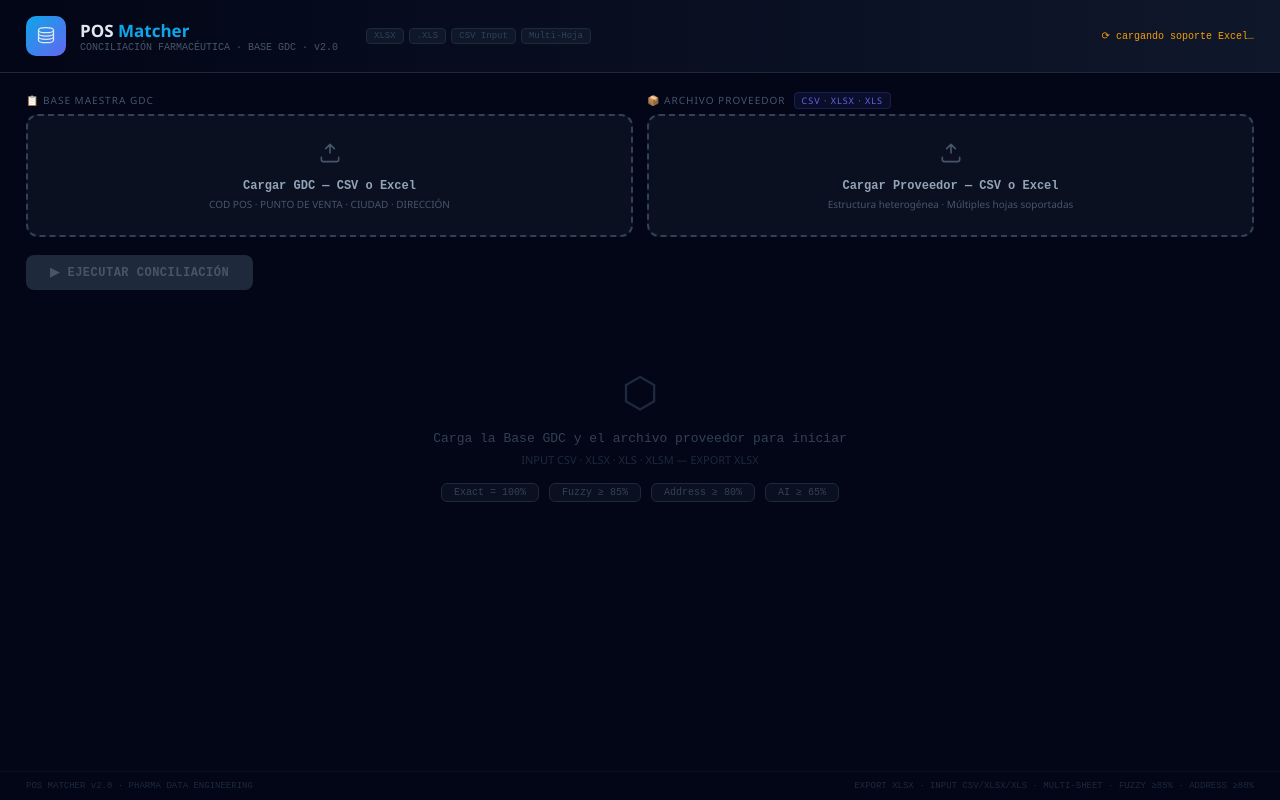
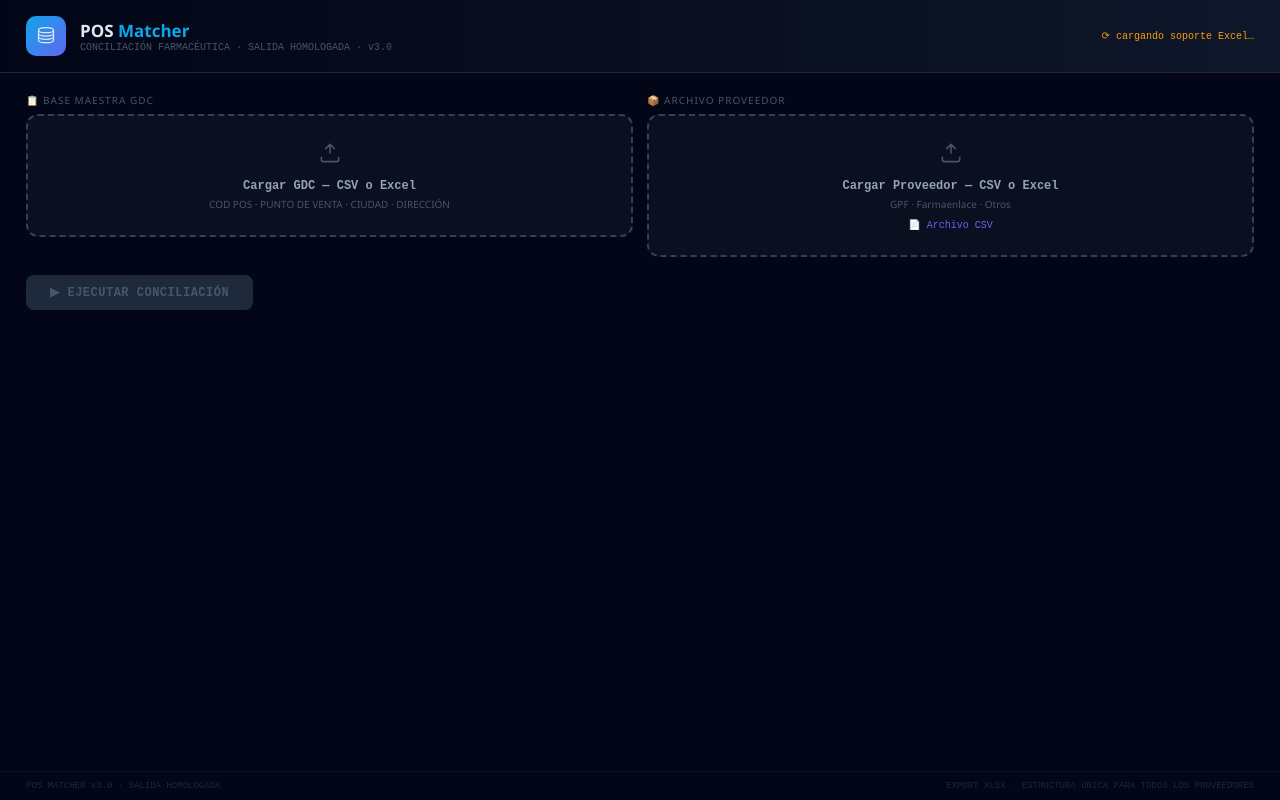
Before and after one commit to joviralexander-del/pos-matcher-, a React (Create React App) app: page / in a window 1280 px wide. Built offline with nearby package versions, Linux system fonts and the light colour scheme.

Commit message:
Add files via upload

```diff
--- a/src/App.js
+++ b/src/App.js
@@ -134,6 +134,7 @@ const NAME_COLS = ["NOMBRE LOCAL","FARMACIA","PUNTO DE VENTA","CLIENTE","ESTABLE
 const CITY_COLS = ["CIUDAD","CANTON","CANTÓN","CITY"];
 const PROV_COLS = ["PROVINCIA VENTA","PROVINCIA","PROVINCE","PROV"];
 const ADDR_COLS = ["DIRECCION","DIRECCIÓN","ADDRESS","DIR","DOMICILIO"];
+const CODE_COLS = ["COD LOCAL","CODIGO LOCAL","CÓDIGO LOCAL","CODIGO","CÓDIGO","ID LOCAL","LOCAL ID"];
 
 function detectCol(headers, candidates) {
   const normalizedHeaders = headers.map(h => ({ raw: h, norm: normHeader(h) }));
@@ -198,7 +199,7 @@ function parseExcelBuffer(buffer, preferredSheetIndex = 0, fileName = "") {
   let headerRowIdx = 0;
 
   if (normHeader(fileName).includes("BASE_GDC")) {
-    headerRowIdx = 2; // fila 3
+    headerRowIdx = 2;
   } else {
     for (let i = 0; i < Math.min(10, rawRows.length); i++) {
       const row = rawRows[i] || [];
@@ -226,7 +227,7 @@ function parseExcelBuffer(buffer, preferredSheetIndex = 0, fileName = "") {
       return obj;
     });
 
-  return { rows, sheetNames: wb.SheetNames };
+  return { rows, sheetNames: wb.SheetNames, activeSheetName: sheetName };
 }
 
 function readFileAsync(file) {
@@ -405,7 +406,7 @@ function matchRecord(record, preparedGdc, colMap) {
   if (/OFICINA MATRIZ/i.test(rawName)) {
     return {
       "COD POS": "",
-      "PUNTO DE VENTA": "— OFICINA MATRIZ (ignorada)",
+      "PUNTO DE VENTA": "",
       "CADENA": "",
       "BRICK": "",
       "PROVINCIA": "",
@@ -502,8 +503,16 @@ function matchRecord(record, preparedGdc, colMap) {
   };
 }
 
-// ─── STANDARD OUTPUT / EXCEL EXPORT ───────────────────────────────────────────
-const STANDARD_MATCH_COLS = [
+// ─── HOMOLOGATED OUTPUT ───────────────────────────────────────────────────────
+const OUTPUT_HEADERS = [
+  "PROVEEDOR",
+  "HOJA",
+  "COD_LOCAL_PROVEEDOR",
+  "NOMBRE_FARMACIA_PROVEEDOR",
+  "CADENA_PROVEEDOR",
+  "PROVINCIA_PROVEEDOR",
+  "CIUDAD_PROVEEDOR",
+  "DIRECCION_PROVEEDOR",
   "COD POS",
   "PUNTO DE VENTA",
   "CADENA",
@@ -515,17 +524,56 @@ const STANDARD_MATCH_COLS = [
   "TIPO_MATCH"
 ];
 
-function buildOutputRow(providerRow, matchRow, providerHeaders) {
-  const providerPart = {};
-  providerHeaders.forEach(h => {
-    providerPart[h] = providerRow?.[h] ?? "";
-  });
+function getProviderStandardFields(providerRow, colMap, providerCfg, providerName, activeSheetName) {
+  const rawName = providerRow?.[colMap.name] ?? "";
+  const rawCity = providerRow?.[colMap.city] ?? "";
+  const rawProv = providerRow?.[colMap.prov] ?? "";
+  const rawAddr = providerRow?.[colMap.addr] ?? "";
+  const codeCol = detectCol(Object.keys(providerRow || {}), CODE_COLS);
+  const rawCode = codeCol ? (providerRow?.[codeCol] ?? "") : "";
 
+  let cadenaProv = "";
+  if (providerCfg.isGPF) cadenaProv = "SANASANA";
+  else if (providerCfg.isFarmaenlace) {
+    const n = normalizeText(rawName);
+    if (n.startsWith("ECONOMICA")) cadenaProv = "ECONOMICA";
+    else if (n.startsWith("MEDICITY")) cadenaProv = "MEDICITY";
+    else if (n.startsWith("PAF MTR")) cadenaProv = "PAF MTR";
+    else if (n.startsWith("CRUZ AZUL")) cadenaProv = "CRUZ AZUL";
+    else if (n.startsWith("SANASANA")) cadenaProv = "SANASANA";
+    else if (n.startsWith("FYBECA")) cadenaProv = "FYBECA";
+    else if (n.startsWith("BP")) cadenaProv = "BP";
+    else if (n.startsWith("PHARMACYS")) cadenaProv = "PHARMACYS";
+    else if (n.startsWith("COMUNITARIA")) cadenaProv = "COMUNITARIA";
+    else if (n.startsWith("MAY DIFARMES")) cadenaProv = "MAY DIFARMES";
+  }
+
+  return {
+    PROVEEDOR: providerName || "",
+    HOJA: activeSheetName || "CSV",
+    COD_LOCAL_PROVEEDOR: rawCode,
+    NOMBRE_FARMACIA_PROVEEDOR: rawName,
+    CADENA_PROVEEDOR: cadenaProv,
+    PROVINCIA_PROVEEDOR: rawProv,
+    CIUDAD_PROVEEDOR: rawCity,
+    DIRECCION_PROVEEDOR: rawAddr
+  };
+}
+
+function buildOutputRow(providerRow, matchRow, colMap, providerCfg, providerName, activeSheetName) {
+  const prov = getProviderStandardFields(providerRow, colMap, providerCfg, providerName, activeSheetName);
   const brickRaw = matchRow?.["BRICK"] || "";
   const brickNum = /^\d+/.test(brickRaw) ? brickRaw.match(/^\d+/)[0] : brickRaw;
 
   return {
-    ...providerPart,
+    "PROVEEDOR": prov.PROVEEDOR,
+    "HOJA": prov.HOJA,
+    "COD_LOCAL_PROVEEDOR": prov.COD_LOCAL_PROVEEDOR,
+    "NOMBRE_FARMACIA_PROVEEDOR": prov.NOMBRE_FARMACIA_PROVEEDOR,
+    "CADENA_PROVEEDOR": prov.CADENA_PROVEEDOR,
+    "PROVINCIA_PROVEEDOR": prov.PROVINCIA_PROVEEDOR,
+    "CIUDAD_PROVEEDOR": prov.CIUDAD_PROVEEDOR,
+    "DIRECCION_PROVEEDOR": prov.DIRECCION_PROVEEDOR,
     "COD POS": matchRow?.["COD POS"] ?? "",
     "PUNTO DE VENTA": matchRow?.["PUNTO DE VENTA"] ?? "",
     "CADENA": matchRow?.["CADENA"] ?? "",
@@ -544,7 +592,7 @@ function autoWidthFromRows(rows, headers) {
       String(h || "").length,
       ...rows.slice(0, 1000).map(r => String(r?.[h] ?? "").length)
     );
-    return { wch: Math.min(Math.max(maxLen + 2, 12), 45) };
+    return { wch: Math.min(Math.max(maxLen + 2, 12), 40) };
   });
 }
 
@@ -554,20 +602,28 @@ function exportExcelWorkbook(allRows, noMatchRows, filenameBase = "pos_resultado
 
   const wb = XLSX.utils.book_new();
 
-  const allHeaders = Object.keys(allRows[0] || {});
-  const wsAll = XLSX.utils.json_to_sheet(allRows, { header: allHeaders });
+  const normalizedAll = allRows.map(r => {
+    const obj = {};
+    OUTPUT_HEADERS.forEach(h => { obj[h] = r?.[h] ?? ""; });
+    return obj;
+  });
+
+  const wsAll = XLSX.utils.json_to_sheet(normalizedAll, { header: OUTPUT_HEADERS });
   wsAll["!autofilter"] = { ref: wsAll["!ref"] };
-  wsAll["!cols"] = autoWidthFromRows(allRows, allHeaders);
+  wsAll["!cols"] = autoWidthFromRows(normalizedAll, OUTPUT_HEADERS);
   XLSX.utils.book_append_sheet(wb, wsAll, "RESULTADOS");
 
-  const nmRows = noMatchRows?.length
-    ? noMatchRows
-    : [Object.fromEntries(allHeaders.map(h => [h, ""]))];
+  const safeNoMatch = noMatchRows?.length
+    ? noMatchRows.map(r => {
+        const obj = {};
+        OUTPUT_HEADERS.forEach(h => { obj[h] = r?.[h] ?? ""; });
+        return obj;
+      })
+    : [Object.fromEntries(OUTPUT_HEADERS.map(h => [h, ""]))];
 
-  const nmHeaders = Object.keys(nmRows[0] || {});
-  const wsNo = XLSX.utils.json_to_sheet(nmRows, { header: nmHeaders });
+  const wsNo = XLSX.utils.json_to_sheet(safeNoMatch, { header: OUTPUT_HEADERS });
   wsNo["!autofilter"] = { ref: wsNo["!ref"] };
-  wsNo["!cols"] = autoWidthFromRows(nmRows, nmHeaders);
+  wsNo["!cols"] = autoWidthFromRows(safeNoMatch, OUTPUT_HEADERS);
   XLSX.utils.book_append_sheet(wb, wsNo, "NO_MATCH");
 
   XLSX.writeFile(wb, `${filenameBase}.xlsx`);
@@ -575,12 +631,19 @@ function exportExcelWorkbook(allRows, noMatchRows, filenameBase = "pos_resultado
 
 function exportExcelSingleSheet(rows, filename, sheetName = "NO_MATCH") {
   const XLSX = window.XLSX;
-  if (!XLSX || !rows?.length) return;
+  if (!XLSX) return;
 
-  const headers = Object.keys(rows[0] || {});
-  const ws = XLSX.utils.json_to_sheet(rows, { header: headers });
+  const safeRows = rows?.length
+    ? rows.map(r => {
+        const obj = {};
+        OUTPUT_HEADERS.forEach(h => { obj[h] = r?.[h] ?? ""; });
+        return obj;
+      })
+    : [Object.fromEntries(OUTPUT_HEADERS.map(h => [h, ""]))];
+
+  const ws = XLSX.utils.json_to_sheet(safeRows, { header: OUTPUT_HEADERS });
   ws["!autofilter"] = { ref: ws["!ref"] };
-  ws["!cols"] = autoWidthFromRows(rows, headers);
+  ws["!cols"] = autoWidthFromRows(safeRows, OUTPUT_HEADERS);
 
   const wb = XLSX.utils.book_new();
   XLSX.utils.book_append_sheet(wb, ws, sheetName);
@@ -749,6 +812,7 @@ export default function App() {
   const [provName, setProvName]     = useState(null);
   const [provSheets, setProvSheets] = useState(null);
   const [provSheet, setProvSheet]   = useState(0);
+  const [provSheetName, setProvSheetName] = useState("CSV");
   const [provType, setProvType]     = useState(null);
   const [results, setResults]       = useState(null);
   const [noMatch, setNoMatch]       = useState(null);
@@ -758,6 +822,7 @@ export default function App() {
   const [tab, setTab]               = useState("results");
   const [page, setPage]             = useState(0);
   const [progress, setProgress]     = useState(0);
+  const [providerCfgState, setProviderCfgState] = useState({ isGPF:false, isFarmaenlace:false });
 
   const PAGE_SIZE = 20;
 
@@ -794,10 +859,12 @@ export default function App() {
       setProvData(parsed.rows);
       setProvSheets(parsed.sheetNames);
       setProvSheet(0);
+      setProvSheetName(parsed.activeSheetName || parsed.sheetNames?.[0] || "HOJA1");
     } else {
       setProvData(parseCSVText(r.data));
       setProvSheets(null);
       setProvSheet(0);
+      setProvSheetName("CSV");
     }
   }, []);
 
@@ -807,6 +874,7 @@ export default function App() {
     const parsed = parseExcelBuffer(provRaw.data, idx, provRaw.name);
     setProvData(parsed.rows);
     setProvSheet(idx);
+    setProvSheetName(parsed.activeSheetName || parsed.sheetNames?.[idx] || `HOJA${idx + 1}`);
     setResults(null);
     setNoMatch(null);
     setMetrics(null);
@@ -822,14 +890,15 @@ export default function App() {
     await new Promise(r => setTimeout(r, 30));
 
     const headers = Object.keys(provData[0] || {});
-    const providerHeaders = headers.slice();
     const providerCfg = getProviderConfig(provName, headers);
+    setProviderCfgState(providerCfg);
 
     let detected = {
       name: detectCol(headers, NAME_COLS) || headers[0],
       city: detectCol(headers, CITY_COLS),
       prov: detectCol(headers, PROV_COLS),
       addr: detectCol(headers, ADDR_COLS),
+      code: detectCol(headers, CODE_COLS),
     };
 
     if (providerCfg.isGPF) {
@@ -837,6 +906,7 @@ export default function App() {
         ...detected,
         name: resolveColumn(headers, "NOMBRE LOCAL", detected.name),
         city: resolveColumn(headers, "CIUDAD", detected.city),
+        code: resolveColumn(headers, "COD LOCAL", detected.code),
       };
     }
 
@@ -914,7 +984,14 @@ export default function App() {
         ...cleanR
       } = r;
 
-      const enriched = buildOutputRow(rec, cleanR, providerHeaders);
+      const enriched = buildOutputRow(
+        rec,
+        cleanR,
+        detected,
+        providerCfg,
+        provName,
+        provSheetName
+      );
 
       if (r.TIPO_MATCH === "NO_MATCH") {
         none++;
@@ -950,7 +1027,7 @@ export default function App() {
   const displayRows = tab === "results" ? (results || []) : (noMatch || []);
   const totalPages  = Math.max(1, Math.ceil(displayRows.length / PAGE_SIZE));
   const pageRows    = displayRows.slice(page * PAGE_SIZE, (page + 1) * PAGE_SIZE);
-  const provCols    = provData ? Object.keys(provData[0] || {}).slice(0, 5) : [];
+  const previewCols = OUTPUT_HEADERS;
   const coverageColor = !metrics ? "#64748b"
     : metrics.coverage >= 80 ? "#22c55e"
     : metrics.coverage >= 60 ? "#f59e0b"
@@ -965,7 +1042,6 @@ export default function App() {
       display:"flex",
       flexDirection:"column"
     }}>
-
       <div style={{
         borderBottom:"1px solid #1e293b",
         padding:"16px 26px",
@@ -991,27 +1067,8 @@ export default function App() {
             POS <span style={{ color:"#0ea5e9" }}>Matcher</span>
           </div>
           <div style={{ fontSize:10, color:"#475569", fontFamily:"'DM Mono',monospace" }}>
-            CONCILIACIÓN FARMACÉUTICA · BASE GDC · v2.0
+            CONCILIACIÓN FARMACÉUTICA · SALIDA HOMOLOGADA · v3.0
           </div>
-        </div>
-
-        <div style={{ display:"flex", gap:5, marginLeft:14 }}>
-          {["XLSX",".XLS","CSV Input","Multi-Hoja"].map(f => (
-            <span
-              key={f}
-              style={{
-                background:"#0f172a",
-                border:"1px solid #1e293b",
-                color:"#334155",
-                borderRadius:4,
-                padding:"2px 7px",
-                fontSize:9,
-                fontFamily:"'DM Mono',monospace"
-              }}
-            >
-              {f}
-            </span>
-          ))}
         </div>
 
         {!xlsxReady && (
@@ -1049,8 +1106,7 @@ export default function App() {
         )}
       </div>
 
-      <div style={{ flex:1, padding:"20px 26px", maxWidth:1440, width:"100%", margin:"0 auto" }}>
-
+      <div style={{ flex:1, padding:"20px 26px", maxWidth:1500, width:"100%", margin:"0 auto" }}>
         <div style={{ display:"grid", gridTemplateColumns:"1fr 1fr", gap:14, marginBottom:18 }}>
           <div>
             <div style={{
@@ -1093,27 +1149,16 @@ export default function App() {
               marginBottom:7
             }}>
               📦 Archivo Proveedor
-              <span style={{
-                marginLeft:8,
-                background:"#6366f115",
-                border:"1px solid #6366f130",
-                color:"#6366f1",
-                borderRadius:4,
-                padding:"1px 7px",
-                fontSize:9
-              }}>
-                CSV · XLSX · XLS
-              </span>
             </div>
 
             <DropZone
               label={provName || "Cargar Proveedor — CSV o Excel"}
-              sublabel="Estructura heterogénea · Múltiples hojas soportadas"
+              sublabel="GPF · Farmaenlace · Otros"
               onFile={handleProv}
               loaded={!!provData}
               color="#6366f1"
               accept=".csv,.txt,.xlsx,.xls,.xlsm"
-              tag={provType === "excel" ? "📊 Formato Excel detectado" : null}
+              tag={provType === "excel" ? `📊 Hoja activa: ${provSheetName}` : "📄 Archivo CSV"}
             />
 
             {provData && (
@@ -1123,7 +1168,7 @@ export default function App() {
                 marginTop:5,
                 fontFamily:"'DM Mono',monospace"
               }}>
-                ✓ {provData.length.toLocaleString()} registros · hoja: <b>{provSheets?.[provSheet] || "CSV"}</b>
+                ✓ {provData.length.toLocaleString()} registros
               </div>
             )}
 
@@ -1156,7 +1201,8 @@ export default function App() {
               { k:"NOMBRE", v:colMap.name, c:"#0ea5e9" },
               { k:"CIUDAD", v:colMap.city, c:"#22c55e" },
               { k:"PROVINCIA", v:colMap.prov, c:"#f59e0b" },
-              { k:"DIRECCIÓN", v:colMap.addr, c:"#a855f7" }
+              { k:"DIRECCIÓN", v:colMap.addr, c:"#a855f7" },
+              { k:"CÓDIGO", v:colMap.code, c:"#38bdf8" }
             ].map(({ k, v, c }) => (
               <div key={k} style={{ display:"flex", alignItems:"center", gap:5 }}>
                 <span style={{ fontSize:9, color:"#334155", fontFamily:"'DM Mono',monospace" }}>{k}</span>
@@ -1306,7 +1352,7 @@ export default function App() {
               <table style={{ width:"100%", borderCollapse:"collapse", fontSize:12 }}>
                 <thead>
                   <tr style={{ background:"#020617" }}>
-                    {provCols.map(c => (
+                    {previewCols.map(c => (
                       <th
                         key={c}
                         style={{
@@ -1324,10 +1370,6 @@ export default function App() {
                         {c}
                       </th>
                     ))}
-                    <th style={{ padding:"9px 13px", color:"#0ea5e9", fontFamily:"'DM Mono',monospace", fontSize:10, textTransform:"uppercase", borderBottom:"1px solid #1e293b", whiteSpace:"nowrap" }}>COD POS</th>
-                    <th style={{ padding:"9px 13px", color:"#334155", fontFamily:"'DM Mono',monospace", fontSize:10, textTransform:"uppercase", borderBottom:"1px solid #1e293b" }}>SCORE</th>
-                    <th style={{ padding:"9px 13px", color:"#334155", fontFamily:"'DM Mono',monospace", fontSize:10, textTransform:"uppercase", borderBottom:"1px solid #1e293b" }}>TIPO</th>
-                    <th style={{ padding:"9px 13px", color:"#334155", fontFamily:"'DM Mono',monospace", fontSize:10, textTransform:"uppercase", borderBottom:"1px solid #1e293b", whiteSpace:"nowrap" }}>PdV GDC</th>
                   </tr>
                 </thead>
                 <tbody>
@@ -1339,53 +1381,26 @@ export default function App() {
                         background: i % 2 === 0 ? "#0a1020" : "#0d1626"
                       }}
                     >
-                      {provCols.map(c => (
+                      {previewCols.map(c => (
                         <td
                           key={c}
                           style={{
                             padding:"8px 13px",
-                            color:"#94a3b8",
-                            maxWidth:150,
+                            color: c === "TIPO_MATCH"
+                              ? "#e2e8f0"
+                              : c === "MATCH_SCORE"
+                              ? (row[c] >= 88 ? "#22c55e" : row[c] >= 70 ? "#f59e0b" : "#ef4444")
+                              : "#94a3b8",
+                            fontFamily: c === "MATCH_SCORE" ? "'DM Mono',monospace" : "inherit",
+                            maxWidth:180,
                             overflow:"hidden",
                             textOverflow:"ellipsis",
                             whiteSpace:"nowrap"
                           }}
                         >
-                          {row[c] || "—"}
+                          {c === "TIPO_MATCH" ? <Badge type={row[c]} /> : (row[c] || "—")}
                         </td>
                       ))}
-
-                      <td style={{
-                        padding:"8px 13px",
-                        fontFamily:"'DM Mono',monospace",
-                        color: row["COD POS"] ? "#0ea5e9" : "#334155",
-                        fontWeight:700
-                      }}>
-                        {row["COD POS"] || "—"}
-                      </td>
-
-                      <td style={{
-                        padding:"8px 13px",
-                        fontFamily:"'DM Mono',monospace",
-                        color: row.MATCH_SCORE >= 88 ? "#22c55e" : row.MATCH_SCORE >= 70 ? "#f59e0b" : "#ef4444"
-                      }}>
-                        {row.MATCH_SCORE ? `${row.MATCH_SCORE}%` : "—"}
-                      </td>
-
-                      <td style={{ padding:"8px 13px" }}>
-                        <Badge type={row.TIPO_MATCH}/>
-                      </td>
-
-                      <td style={{
-                        padding:"8px 13px",
-                        color:"#475569",
-                        maxWidth:200,
-                        overflow:"hidden",
-                        textOverflow:"ellipsis",
-                        whiteSpace:"nowrap"
-                      }}>
-                        {row["PUNTO DE VENTA"] || "—"}
-                      </td>
                     </tr>
                   ))}
                 </tbody>
@@ -1440,36 +1455,6 @@ export default function App() {
             )}
           </div>
         )}
-
-        {!results && (
-          <div style={{ textAlign:"center", padding:"52px 0", color:"#1e293b" }}>
-            <div style={{ fontSize:42, marginBottom:12 }}>⬡</div>
-            <div style={{ fontFamily:"'DM Mono',monospace", fontSize:13, color:"#334155" }}>
-              Carga la Base GDC y el archivo proveedor para iniciar
-            </div>
-            <div style={{ fontSize:11, marginTop:6, color:"#1e293b" }}>
-              INPUT CSV · XLSX · XLS · XLSM — EXPORT XLSX
-            </div>
-            <div style={{ display:"flex", gap:10, justifyContent:"center", marginTop:16 }}>
-              {["Exact = 100%","Fuzzy ≥ 85%","Address ≥ 80%","AI ≥ 65%"].map(t => (
-                <span
-                  key={t}
-                  style={{
-                    background:"#0a1020",
-                    border:"1px solid #1e293b",
-                    borderRadius:6,
-                    padding:"3px 12px",
-                    fontSize:10,
-                    color:"#334155",
-                    fontFamily:"'DM Mono',monospace"
-                  }}
-                >
-                  {t}
-                </span>
-              ))}
-            </div>
-          </div>
-        )}
       </div>
 
       <div style={{
@@ -1481,8 +1466,8 @@ export default function App() {
         display:"flex",
         justifyContent:"space-between"
       }}>
-        <span>POS MATCHER v2.0 · PHARMA DATA ENGINEERING</span>
-        <span>EXPORT XLSX · INPUT CSV/XLSX/XLS · MULTI-SHEET · FUZZY ≥85% · ADDRESS ≥80%</span>
+        <span>POS MATCHER v3.0 · SALIDA HOMOLOGADA</span>
+        <span>EXPORT XLSX · ESTRUCTURA ÚNICA PARA TODOS LOS PROVEEDORES</span>
       </div>
     </div>
   );
```
